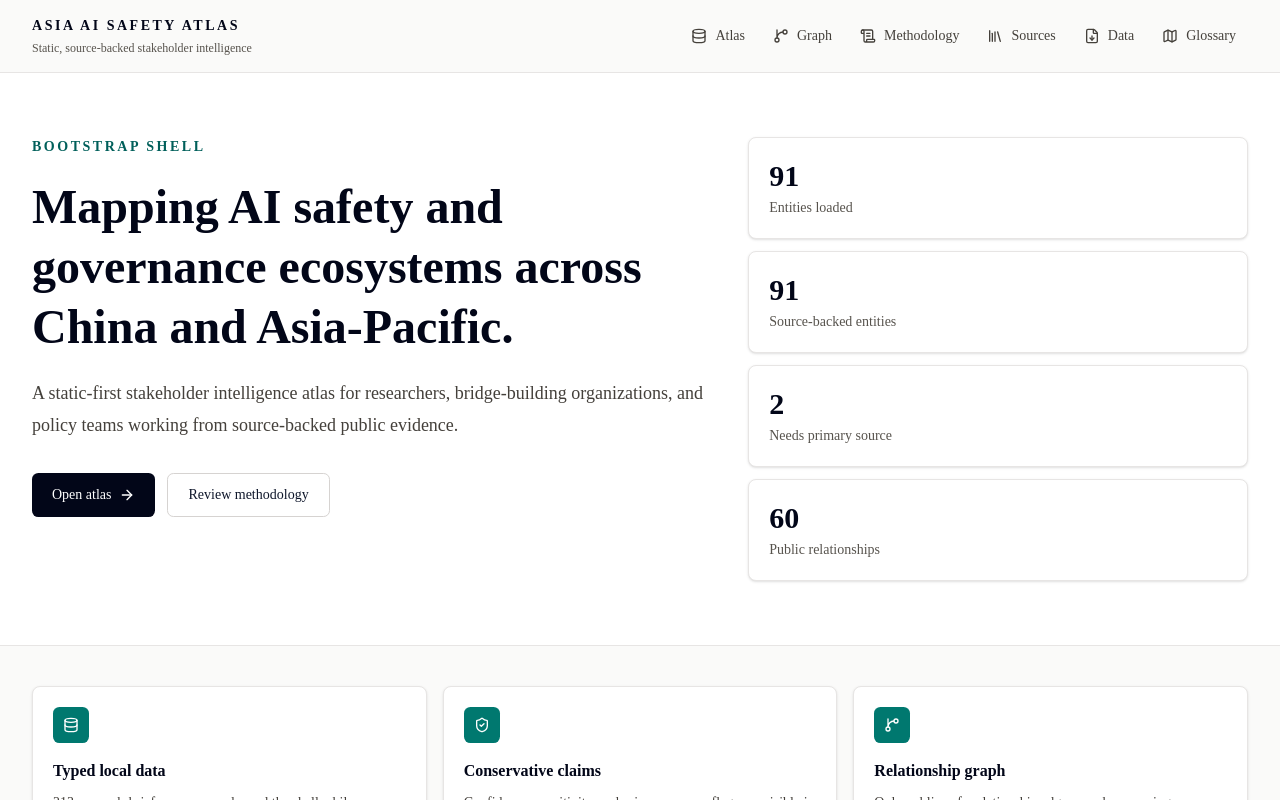
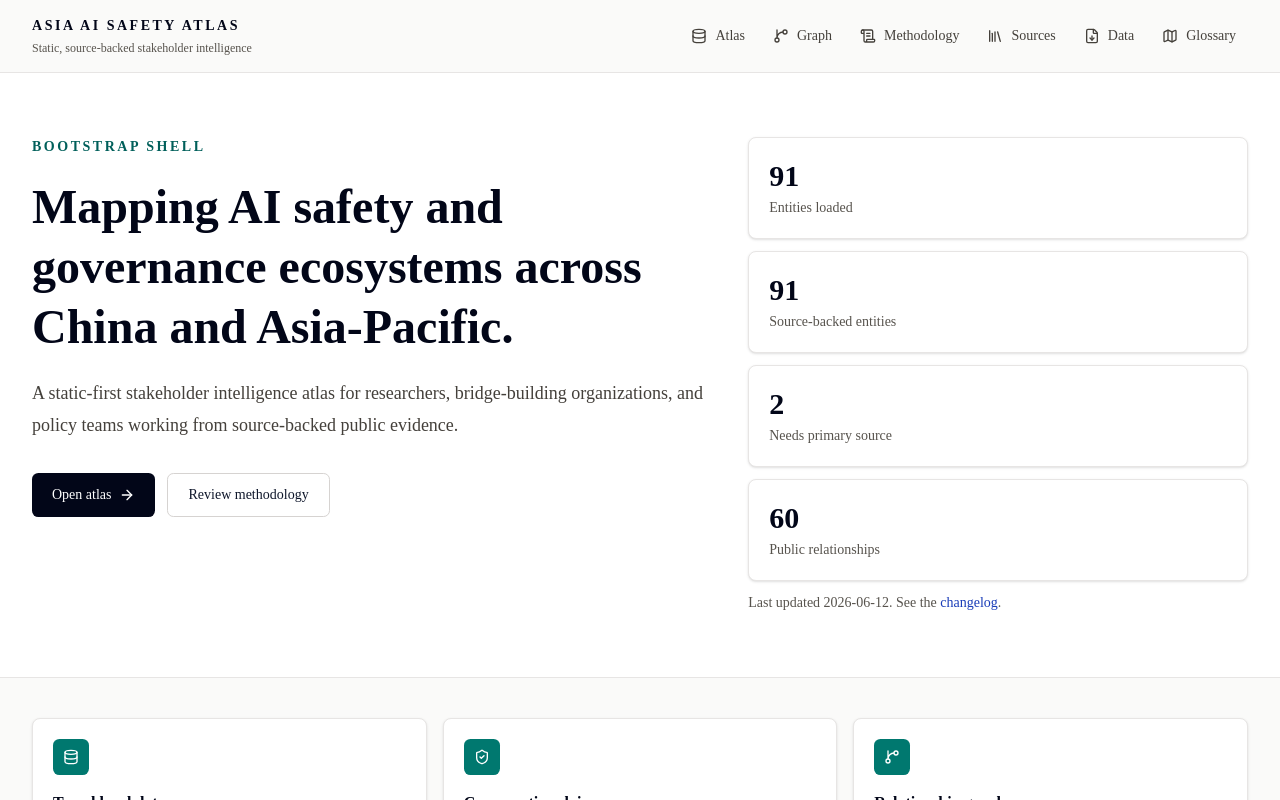
Before and after one commit to yippy141/asia-ai-safety-atlas, a Next.js app: page / in a window 1280 px wide. Shown: the top 800 px of the page. Built offline with nearby package versions, Linux system fonts and the light colour scheme.

Commit message:
Show atlas maintenance timestamps

```diff
--- a/src/app/page.tsx
+++ b/src/app/page.tsx
@@ -10,6 +10,7 @@ import {
 import { buttonVariants } from "@/components/ui/Button";
 import { Card } from "@/components/ui/Card";
 import { countries, entities, relationships, sources } from "@/data";
+import { changelogEntries } from "@/data/changelog";
 import { cn } from "@/lib/utils";
 
 export default function Home() {
@@ -19,6 +20,10 @@ export default function Home() {
   const needsPrimarySource = entities.filter(
     (entity) => entity.needs_primary_source
   ).length;
+  const latestChangelogDate = changelogEntries.reduce(
+    (latest, entry) => (entry.date > latest ? entry.date : latest),
+    changelogEntries[0]?.date ?? ""
+  );
 
   return (
     <main>
@@ -60,6 +65,16 @@ export default function Home() {
             <Metric label="Source-backed entities" value={sourceBackedEntities} />
             <Metric label="Needs primary source" value={needsPrimarySource} />
             <Metric label="Public relationships" value={relationships.length} />
+            <p className="text-sm text-stone-600 sm:col-span-2 lg:col-span-1">
+              Last updated {latestChangelogDate}. See the{" "}
+              <Link
+                href="/changelog"
+                className="font-medium text-blue-800 hover:underline"
+              >
+                changelog
+              </Link>
+              .
+            </p>
           </div>
         </div>
       </section>
--- a/src/components/atlas/EntityCard.tsx
+++ b/src/components/atlas/EntityCard.tsx
@@ -56,7 +56,10 @@ export function EntityCard({ entity, sources }: EntityCardProps) {
       <CardFooter className="mt-auto flex flex-wrap items-center justify-between gap-3">
         <div className="grid gap-1 text-xs text-stone-600">
           <span>Confidence: {formatLabel(entity.confidence_level)}</span>
-          <span>Verified: {entity.last_verified}</span>
+          <span>
+            Verified:{" "}
+            <span className="font-mono">{entity.last_verified}</span>
+          </span>
         </div>
         <div className="flex flex-wrap gap-2">
           <EntityDetailDrawer entity={entity} sources={sources} />
--- a/src/components/atlas/EntityDetailDrawer.tsx
+++ b/src/components/atlas/EntityDetailDrawer.tsx
@@ -80,7 +80,9 @@ export function EntityDetailDrawer({
                 </div>
                 <div>
                   <dt className="font-medium text-stone-900">Last verified</dt>
-                  <dd className="mt-1 text-stone-600">{entity.last_verified}</dd>
+                  <dd className="mt-1 font-mono text-stone-600">
+                    {entity.last_verified}
+                  </dd>
                 </div>
                 <div>
                   <dt className="font-medium text-stone-900">Confidence</dt>
```
